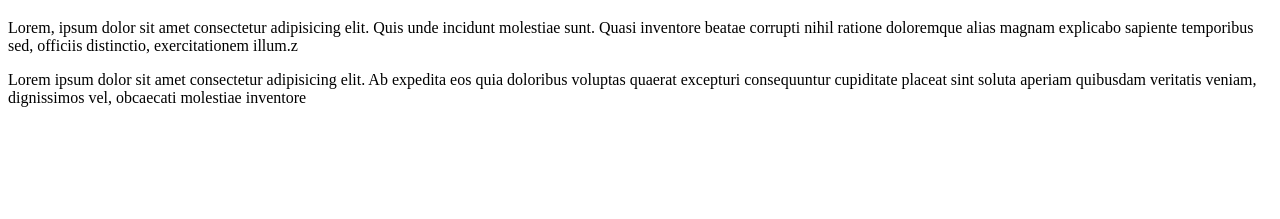
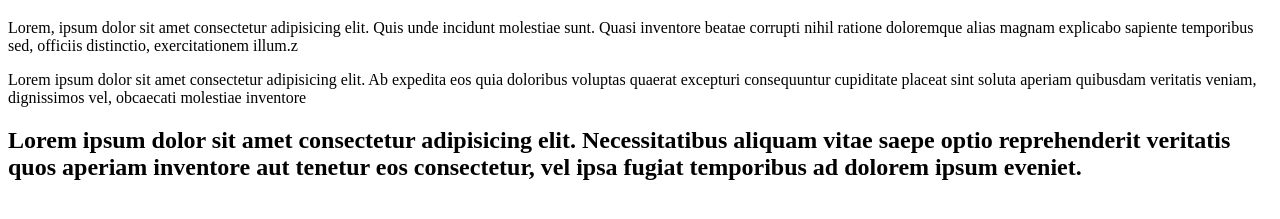
Before and after one commit to KhizarZaman123/Profile, a plain HTML site: page index.html in a window 1280 px wide. Shown: the part 61-280 px from the top of the page. Drawn offline with Linux system fonts and the light colour scheme.

Commit message:
version 1 updated

```diff
--- a/index.html
+++ b/index.html
@@ -9,5 +9,6 @@
     <H1>This is our fisrt page</H1>
     <p>Lorem, ipsum dolor sit amet consectetur adipisicing elit. Quis unde incidunt molestiae sunt. Quasi inventore beatae corrupti nihil ratione doloremque alias magnam explicabo sapiente temporibus sed, officiis distinctio, exercitationem illum.z</p>
     Lorem ipsum dolor sit amet consectetur adipisicing elit. Ab expedita eos quia doloribus voluptas quaerat excepturi consequuntur cupiditate placeat sint soluta aperiam quibusdam veritatis veniam, dignissimos vel, obcaecati molestiae inventore
+    <h2>Lorem ipsum dolor sit amet consectetur adipisicing elit. Necessitatibus aliquam vitae saepe optio reprehenderit veritatis quos aperiam inventore aut tenetur eos consectetur, vel ipsa fugiat temporibus ad dolorem ipsum eveniet.</h2>
 </body>
 </html>
```
